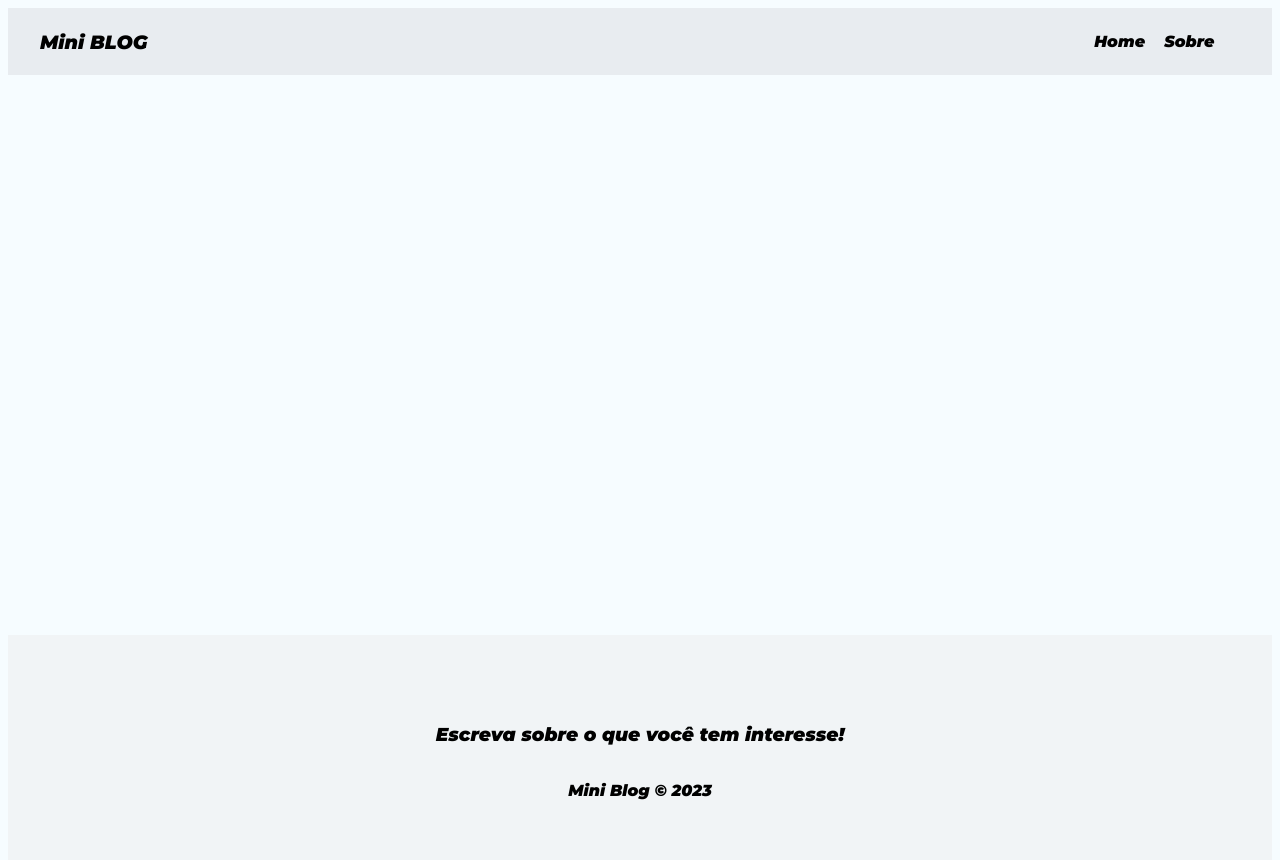
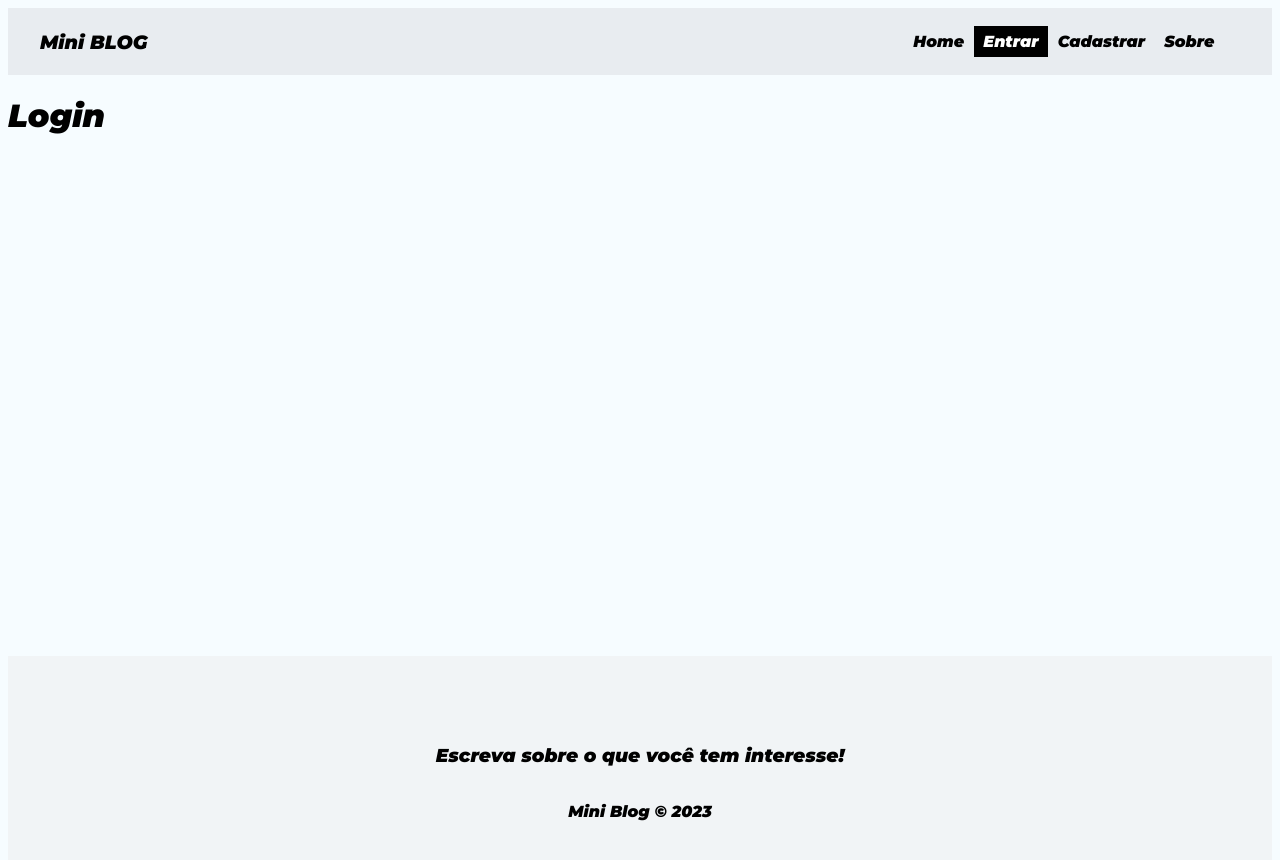
Before and after one commit to Yagoaguiar/Blog-Vite, a React (Vite) app: page /login in a window 1280 px wide. Shown: the top 860 px of the page. Built offline with nearby package versions, Linux system fonts and the light colour scheme.

Commit message:
Rotas foram criadas #24

```diff
--- a/src/App.jsx
+++ b/src/App.jsx
@@ -1,28 +1,30 @@
-import { useState } from 'react'
-import './App.css'
-import { BrowserRouter, Routes, Route, Navigate} from 'react-router-dom'
-import Home from './pages/Home'
-import About from './pages/About'
-import Navbar from './pages/Navbar'
-import Footer from './pages/Footer'
+import { useState } from "react";
+import "./App.css";
+import { BrowserRouter, Routes, Route, Navigate } from "react-router-dom";
+import Home from "./pages/Home";
+import About from "./pages/About";
+import Navbar from "./pages/Navbar";
+import Footer from "./pages/Footer";
+import Login from "./pages/Login";
+import Register from "./pages/Register";
 
 function App() {
-
-
   return (
-   <div className='App'>
+    <div className="App">
       <BrowserRouter>
         <Navbar />
-    <div className='container'>
-    <Routes >
-      <Route path="/Home" element={<Home/>} />
-      <Route path='/About' element={<About />} />
+        <div className="container">
+          <Routes>
+            <Route path="/Home" element={<Home />} />
+            <Route path="/About" element={<About />} />
+            <Route path="/login" element={<Login />} />
+            <Route path="/register" element={<Register />} />
           </Routes>
         </div>
         <Footer />
       </BrowserRouter>
     </div>
-  )
+  );
 }
 
-export default App
+export default App;
--- /dev/null
+++ b/src/pages/Login.jsx
@@ -0,0 +1,11 @@
+import React from 'react'
+
+const Login = () => {
+  return (
+    <div>
+      <h1>Login</h1>
+    </div>
+  )
+}
+
+export default Login
--- a/src/pages/Navbar.jsx
+++ b/src/pages/Navbar.jsx
@@ -1,6 +1,6 @@
 import { NavLink } from "react-router-dom";
 
-import styles from "../styles/Navbar.module.css"
+import styles from "../styles/Navbar.module.css";
 
 const Navbar = () => {
   return (
@@ -10,18 +10,40 @@ const Navbar = () => {
       </NavLink>
       <ul className={styles.links_list}>
         <li>
-                <NavLink to="/Home" className={({isActive}) => (isActive ? styles.active : '')} >
+          <NavLink
+            to="/Home"
+            className={({ isActive }) => (isActive ? styles.active : "")}
+          >
             Home
           </NavLink>
         </li>
         <li>
-                <NavLink to="/About" className={({isActive}) => (isActive ? styles.active : '')}>
+          <NavLink
+            to="/login"
+            className={({ isActive }) => (isActive ? styles.active : "")}
+          >
+            Entrar
+          </NavLink>
+        </li>
+        <li>
+          <NavLink
+            to="/register"
+            className={({ isActive }) => (isActive ? styles.active : "")}
+          >
+            Cadastrar
+          </NavLink>
+        </li>
+        <li>
+          <NavLink
+            to="/About"
+            className={({ isActive }) => (isActive ? styles.active : "")}
+          >
             Sobre
           </NavLink>
         </li>
       </ul>
     </nav>
-  )
-}
+  );
+};
 
-export default Navbar
+export default Navbar;
```
Also changed, not shown: src/styles/Register.module.css (added). Lines whose indentation alone changed are shown as unchanged.
